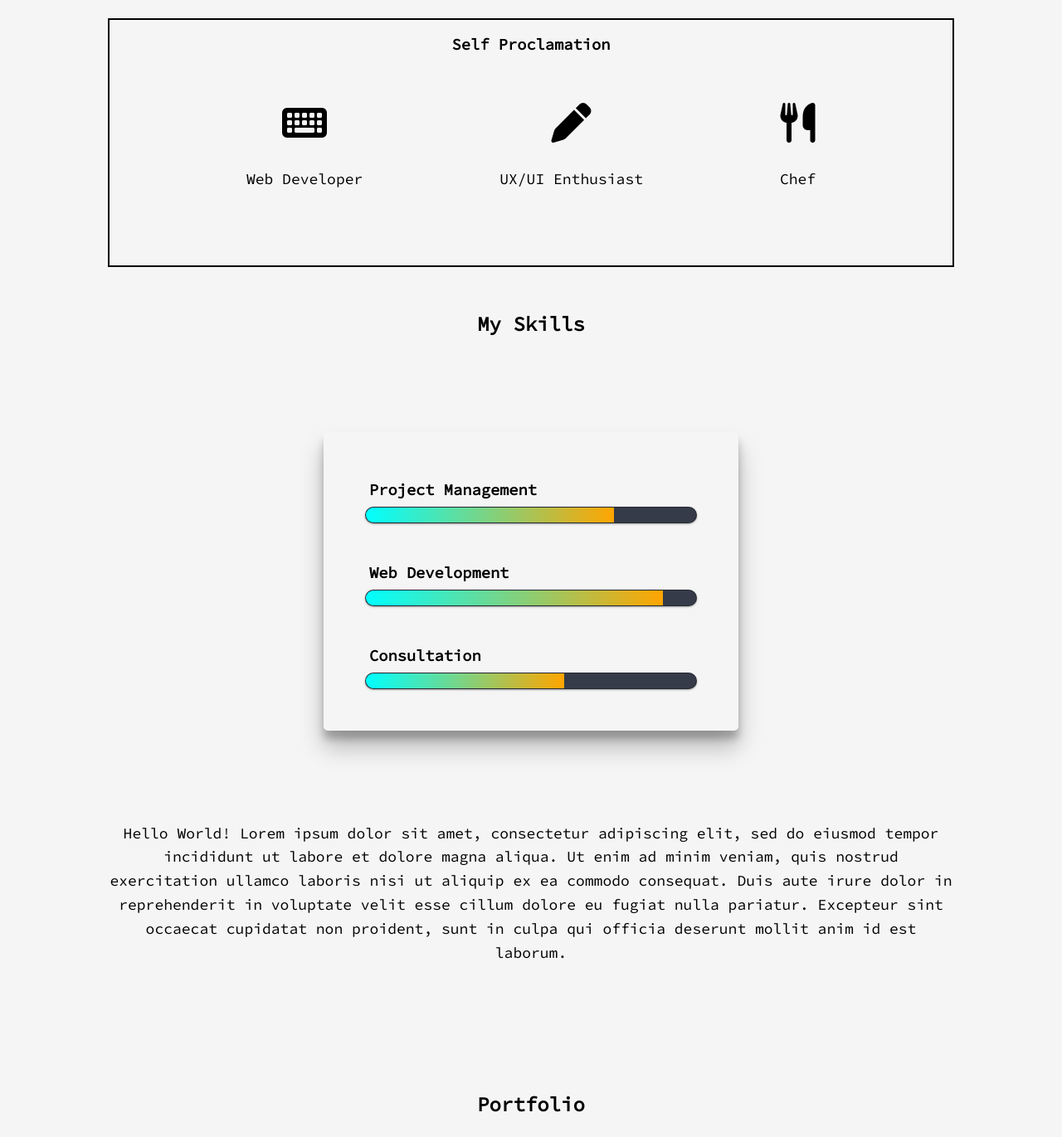
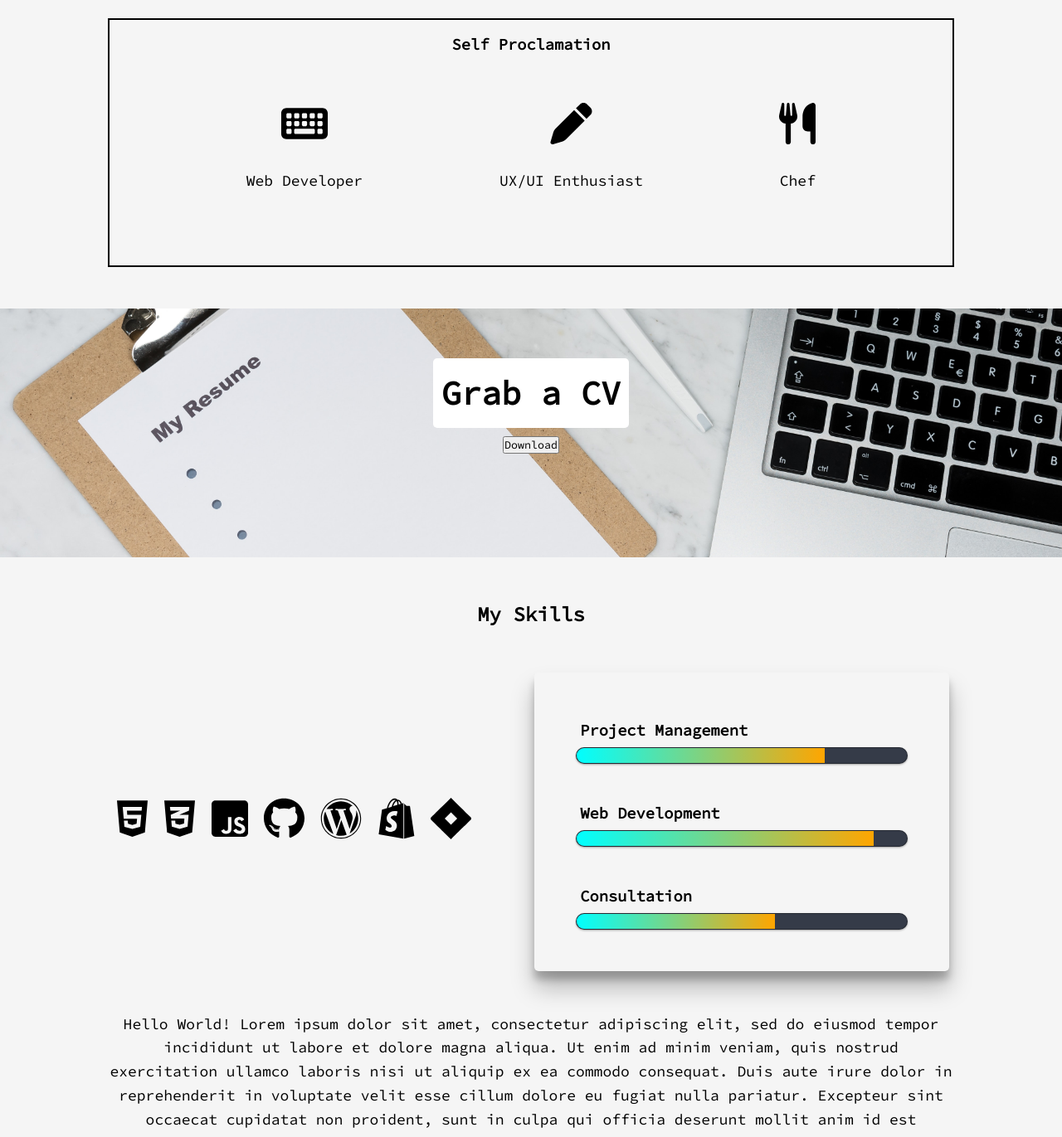
Before and after one commit to A-Berezvay/Portfolio, a plain HTML site: page index.html in a window 1280 px wide. Shown: the part 1460-2831 px from the top of the page at 83% size. Drawn offline with Linux system fonts and the light colour scheme.

Commit message:
Added icons, CV section, responsiveness

```diff
--- a/Resources/styles.css
+++ b/Resources/styles.css
@@ -217,6 +217,11 @@ header h1:hover {
     flex-direction: row;
 }
 
+.column img {
+    height: 50px;
+    width: auto;
+}
+
 .column p {
     margin-top: 30px;
 }
@@ -243,6 +248,24 @@ header h1:hover {
 
     .about-me p {
         font-size: 1rem;
+        padding: 30px 10px;
+    }
+
+    .self-proclamations {
+        margin: 0 100px;
+        height: 200px;
+    }
+
+    .self-proclamations p {
+        font-size: 1rem;
+    }
+
+    .column-container {
+        margin-top: 30px;
+    }
+
+    .column img {
+        height: 30px;
     }
 }
 
@@ -258,6 +281,11 @@ header h1:hover {
 }
 
 @media only screen and (max-width: 480px) {
+
+    .about-me {
+        padding: 25px 50px;
+    }
+
     .self-portrait {
         height: 100px;
         width: 100px;
@@ -269,18 +297,42 @@ header h1:hover {
     }
 
     .self-proclamations {
-        height: 600px;
+        height: 200px;
+        margin: 0;
     }
 
-    .column-container {
-        flex-direction: column;
+    .column-container img {
+        height: 30px;
     }
 
-    .column {
-        margin-top: 30px;
+    .column p {
+        margin: 0;
+        font-size: 0.8rem;
     }
 }
 
+/* CV SECTION */
+
+.CV {
+    background-image: url(/Resources/Images/resume-background.jpg);
+    background-size: cover;
+    background-position: center;
+    background-attachment: fixed;
+    height: 300px;
+    margin-top: 50px;
+    display: flex;
+    flex-direction: column;
+    align-items: center;
+}
+
+.CV h2 {
+    font-weight: bold;
+    font-size: 2.5rem;
+    background-color: #fff;
+    border-radius: 5px;
+    padding: 10px;
+    margin: 10px 0;
+}
 
 /* SKILLS */
 
@@ -292,9 +344,21 @@ header h1:hover {
     padding: 50px 30px;
 }
 
+#skills img {
+    height: 50px;
+    width: auto;
+    margin: 0 5px;
+}
+
+.skill-display {
+    display: flex;
+    justify-content: space-around;
+    align-items: center;
+}
+
 .skill {
     width: 500px;
-    margin: 60px auto;
+
     color: #fff;
     padding: 20px;
     border-radius: 5px;
--- a/index.html
+++ b/index.html
@@ -45,22 +45,36 @@
             </div>
             <div class="column-container">
                 <div class="column" id="web-dev">
-                    <i class="fa-solid fa-keyboard fa-3x"></i>
+                    <img src="/Resources/Images/Icons/keyboard-solid.svg">
                     <p>Web Developer</p>
                 </div>
                 <div class="column" id="ux">
-                    <i class="fa-solid fa-pen fa-3x"></i>
+                    <img src="/Resources/Images/Icons/pen-solid.svg">
                     <p>UX/UI Enthusiast</p>
                 </div>
                 <div class="column" id="chef">
-                    <i class="fa-solid fa-utensils fa-3x"></i>
+                    <img src="/Resources/Images/Icons/utensils-solid.svg">
                     <p>Chef</p>
                 </div>
             </div>
         </section>
+        <section class="CV">
+                <h2>Grab a CV</h2>
+                <button>Download</button>
+        </section>
     <!-- SKILL SECTION -->
         <h2>My Skills</h2>
         <section id="skills">
+            <div class="skill-display">
+                <div class="technologies">
+                    <img src="/Resources/Images/Icons/html5.svg">
+                    <img src="/Resources/Images/Icons/css3-alt.svg">
+                    <img src="/Resources/Images/Icons/square-js.svg">
+                    <img src="/Resources/Images/Icons/github.svg">
+                    <img src="/Resources/Images/Icons/wordpress.svg">
+                    <img src="/Resources/Images/Icons/shopify.svg">
+                    <img src="/Resources/Images/Icons/jira.svg">
+                </div>
                 <div class="skill">
                     <ul>
                         <li>
@@ -76,6 +90,7 @@
                             <span class="bar"><span class="consultation"></span></span>
                         </li>
                     </ul>
+                </div>
             </div>
             <article>
                 <p>Hello World! Lorem ipsum dolor sit amet, consectetur adipiscing elit, sed do eiusmod tempor incididunt ut labore et dolore magna aliqua. Ut enim ad minim veniam, quis nostrud exercitation ullamco laboris nisi ut aliquip ex ea commodo consequat. Duis aute irure dolor in reprehenderit in voluptate velit esse cillum dolore eu fugiat nulla pariatur. Excepteur sint occaecat cupidatat non proident, sunt in culpa qui officia deserunt mollit anim id est laborum.</p>
```
Also changed, not shown: Resources/Images/Icons/jira.svg (added), Resources/Images/Icons/keyboard-solid.svg (added), Resources/Images/Icons/pen-solid.svg (added), Resources/Images/Icons/shopify.svg (added), Resources/Images/Icons/utensils-solid.svg (added), Resources/Images/Icons/visual-studio-code-icons/README.txt (added), Resources/Images/Icons/visual-studio-code-icons/vscode-alt.png (added), Resources/Images/Icons/visual-studio-code-icons/vscode-alt.svg (added), Resources/Images/Icons/visual-studio-code-icons/vscode.png (added), Resources/Images/Icons/visual-studio-code-icons/vscode.svg (added), Resources/Images/Icons/wordpress.svg (added), Resources/Images/resume-background.jpg (added), 3 other files. Lines whose indentation alone changed are shown as unchanged.
